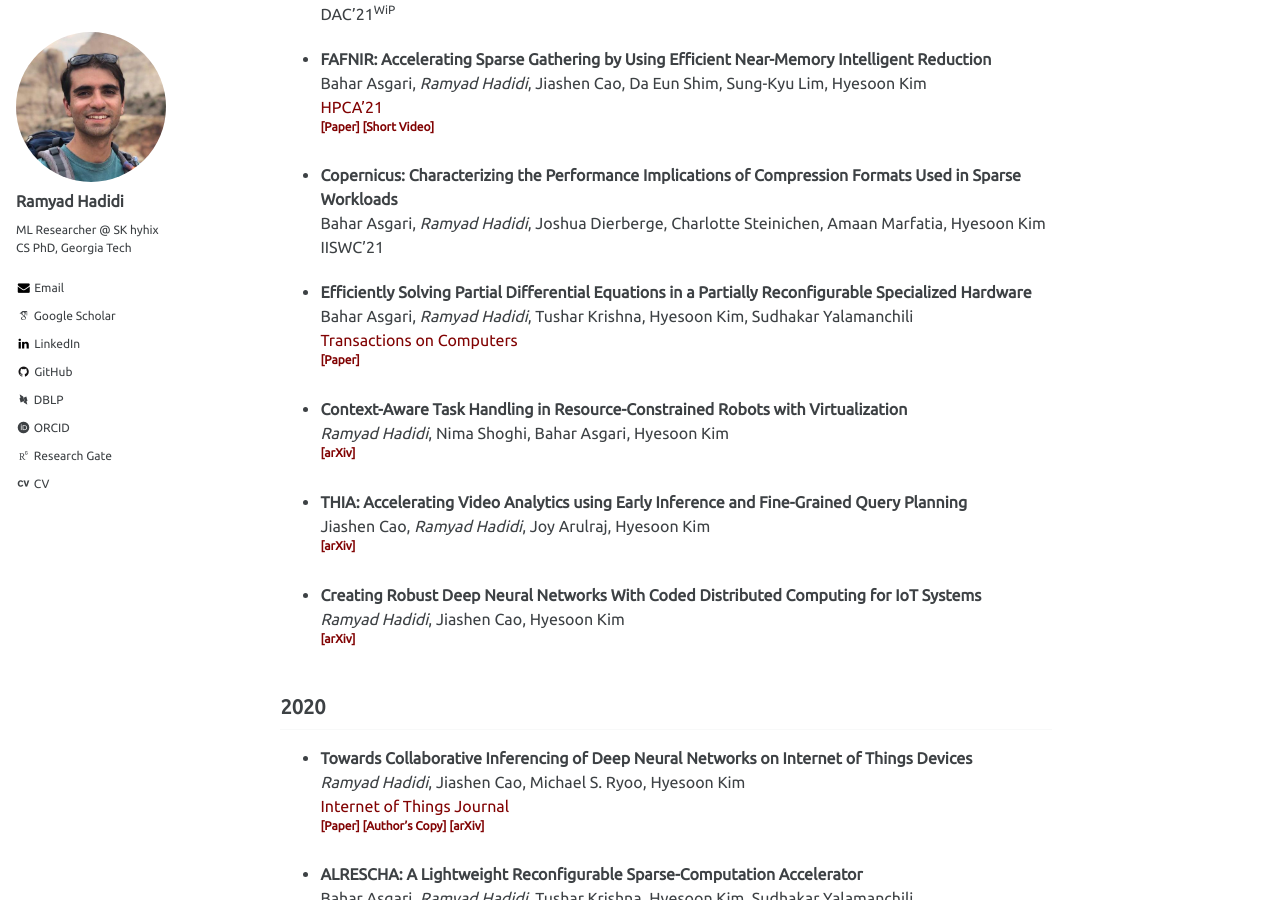
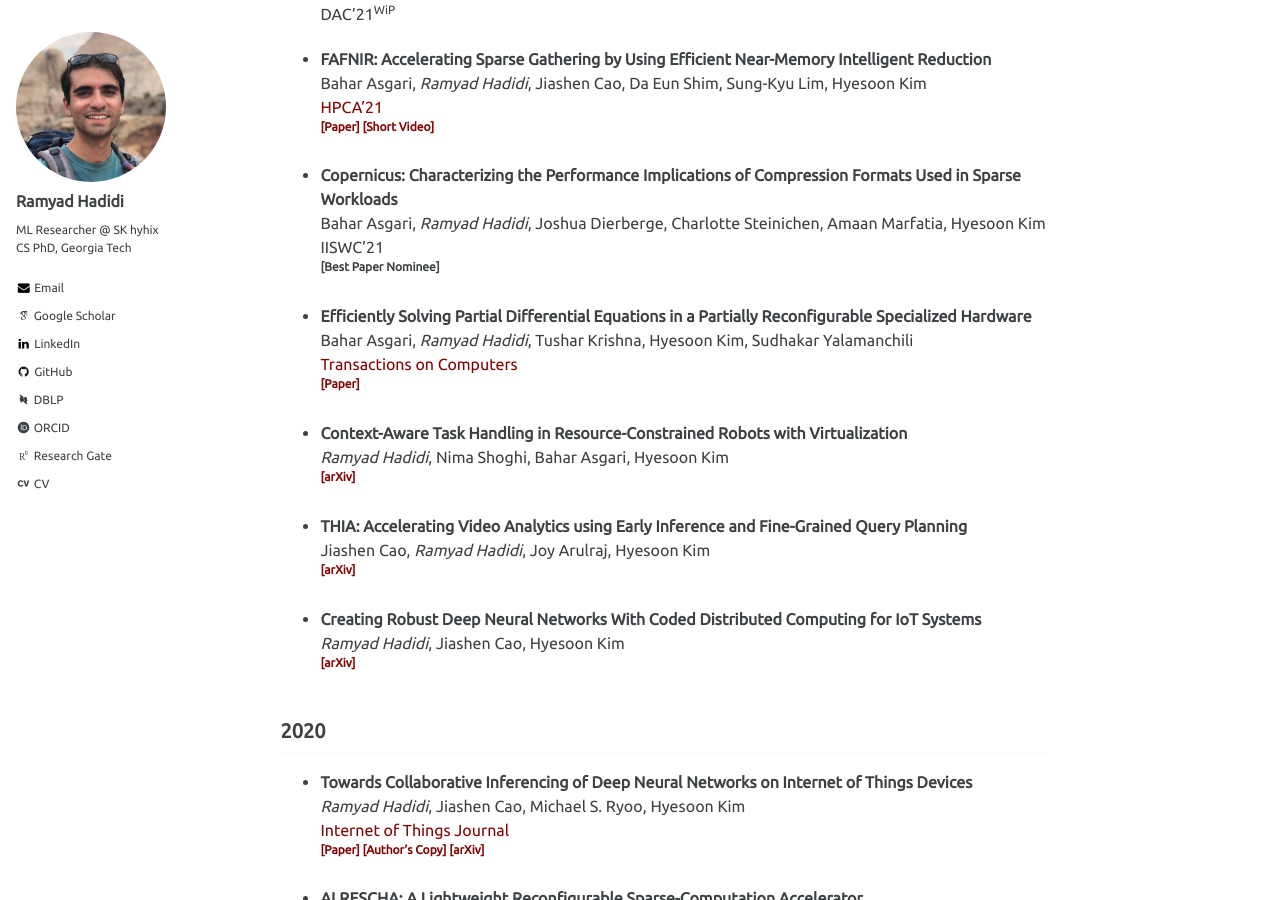
Before and after one commit to ramyadhadidi/ramyadhadidi.github.io, a Jekyll site: the page built from _pages/publications.md, in a window 1280 px wide and 900 px high, scrolled down 359 px. Built offline with Jekyll 4.4.1, drawn with Linux system fonts in a browser that asks for light colours; some web fonts are replaced.

Commit message:
update iiswc

```diff
--- a/_pages/publications.md
+++ b/_pages/publications.md
@@ -32,6 +32,9 @@ author_profile: true
   * __Copernicus: Characterizing the Performance Implications of Compression Formats Used in Sparse Workloads__
     Bahar Asgari, _Ramyad Hadidi_, Joshua Dierberge, Charlotte Steinichen, Amaan Marfatia, Hyesoon Kim
     IISWC'21
+    <sup>
+    __[Best Paper Nominee]__
+    </sup>
 
   * __Efficiently Solving Partial Differential Equations in a Partially Reconfigurable Specialized Hardware__
     Bahar Asgari, _Ramyad Hadidi_, Tushar Krishna, Hyesoon Kim, Sudhakar Yalamanchili
```
